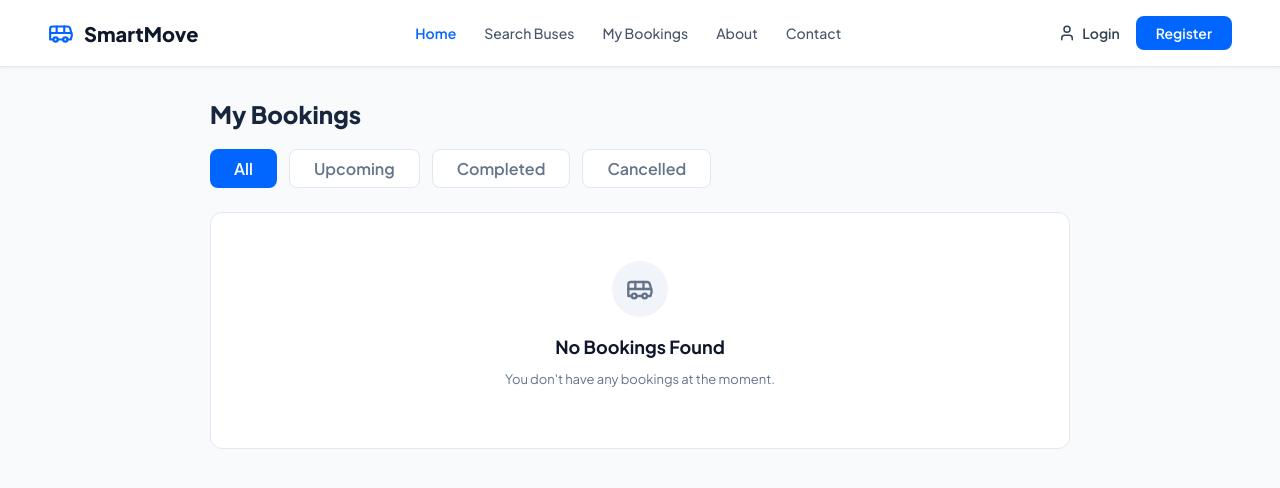
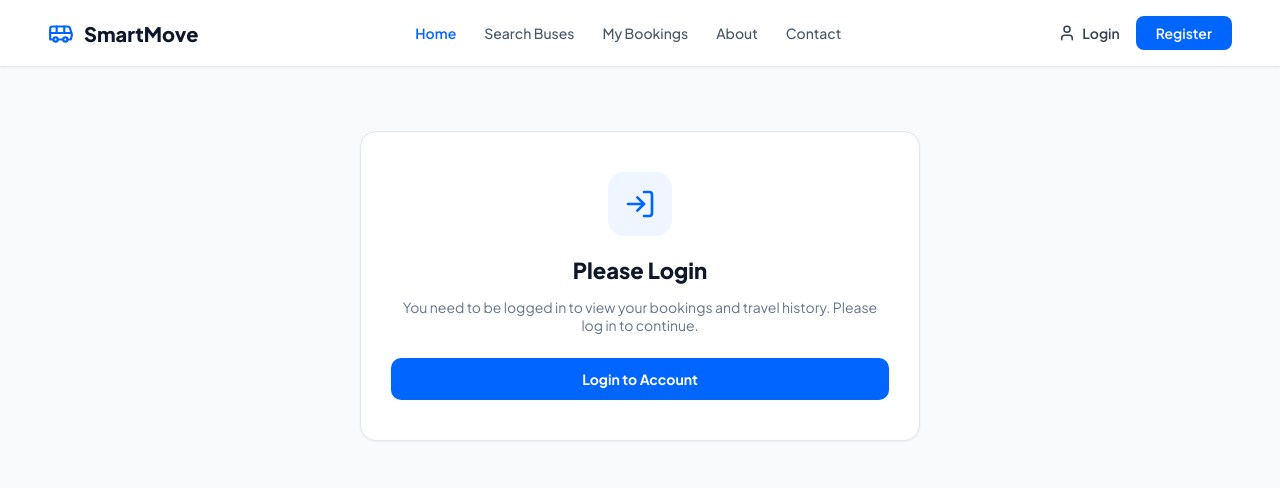
Before and after one commit to ThidasDinujaya/smart-move, a React (Vite) app in the folder frontend/: page /my-bookings in a window 1280 px wide. Shown: the top 488 px of the page. Built offline with nearby package versions, Linux system fonts and the light colour scheme.

Commit message:
Update MyBookings.jsx file

```diff
--- a/frontend/src/pages/customer/MyBookings.jsx
+++ b/frontend/src/pages/customer/MyBookings.jsx
@@ -1,12 +1,77 @@
-import React, { useState } from 'react';
+import React, { useState, useEffect } from 'react';
+import { useNavigate } from 'react-router-dom';
 import CustomerNavbar from '../../components/CustomerNavbar';
-import { Bus } from 'lucide-react';
+import { Bus, LogIn } from 'lucide-react';
 
 const MyBookings = () => {
+  const navigate = useNavigate();
+  const [user, setUser] = useState(null);
+  const [loading, setLoading] = useState(true);
   const [filter, setFilter] = useState('All');
+  const [bookings, setBookings] = useState([]);
 
-  // Dynamic state initialized empty, ready for API/Backend fetching
-  const [bookings, setBookings] = useState([]);
+  useEffect(() => {
+    // 1. Check if user is logged in (localStorage haraha pariksha kirima)
+    const loggedInUser = localStorage.getItem("smartMoveUser");
+    if (loggedInUser) {
+      const parsedUser = JSON.parse(loggedInUser);
+      setUser(parsedUser);
+      fetchUserBookings(parsedUser.id);
+    } else {
+      setUser(null);
+      setLoading(false);
+    }
+  }, []);
+
+  const fetchUserBookings = async (userId) => {
+    try {
+      // Backend / Database eken data fetch karana thana (Dynamic API call)
+      // const response = await fetch(`/api/bookings?userId=${userId}`);
+      // const data = await response.json();
+
+      setBookings([]); // Hardcoded data nathuwa empty array eka thaba athi
+    } catch (error) {
+      console.error("Error fetching bookings:", error);
+    } finally {
+      setLoading(false);
+    }
+  };
+
+  // User login vī nathnam pennana Please Login view eka
+  if (!user && !loading) {
+    return (
+      <div style={{ backgroundColor: '#f8fafc', minHeight: '100vh' }}>
+        <CustomerNavbar />
+        <div style={{ maxWidth: '600px', margin: '64px auto', padding: '0 20px', textAlign: 'center' }}>
+          <div style={{ backgroundColor: 'white', padding: '40px 30px', borderRadius: '16px', border: '1px solid #e2e8f0', boxShadow: '0 1px 3px rgba(0,0,0,0.05)' }}>
+            <div style={{ backgroundColor: '#eff6ff', width: '64px', height: '64px', borderRadius: '16px', display: 'flex', alignItems: 'center', justifyContent: 'center', margin: '0 auto 20px auto', color: '#0066ff' }}>
+              <LogIn size={32} />
+            </div>
+            <h2 style={{ fontSize: '22px', fontWeight: '800', color: '#0f172a', marginBottom: '8px' }}>Please Login</h2>
+            <p style={{ fontSize: '14px', color: '#64748b', marginBottom: '24px' }}>
+              You need to be logged in to view your bookings and travel history. Please log in to continue.
+            </p>
+            <button
+              onClick={() => navigate('/login')}
+              style={{
+                backgroundColor: '#0066ff',
+                color: 'white',
+                border: 'none',
+                padding: '12px 24px',
+                borderRadius: '10px',
+                fontWeight: '700',
+                fontSize: '14px',
+                cursor: 'pointer',
+                width: '100%'
+              }}
+            >
+              Login to Account
+            </button>
+          </div>
+        </div>
+      </div>
+    );
+  }
 
   const filteredBookings = filter === 'All'
     ? bookings
@@ -17,7 +82,7 @@ const MyBookings = () => {
       <CustomerNavbar />
 
       <div style={{ maxWidth: '900px', margin: '32px auto', padding: '0 20px' }}>
-        <h2 style={{ fontSize: '24px', fontWeight: '800', marginBottom: '20px' }}>My Bookings</h2>
+        <h2 style={{ fontSize: '24px', fontWeight: '800', marginBottom: '20px', color: '#0f172a' }}>My Bookings</h2>
 
         {/* Category Filters */}
         <div style={{ display: 'flex', gap: '12px', marginBottom: '24px' }}>
@@ -40,7 +105,9 @@ const MyBookings = () => {
         </div>
 
         {/* Bookings List or Empty State */}
-        {filteredBookings.length > 0 ? (
+        {loading ? (
+          <div style={{ textAlign: 'center', padding: '40px', color: '#64748b' }}>Loading your bookings...</div>
+        ) : filteredBookings.length > 0 ? (
           <div style={{ display: 'flex', flexDirection: 'column', gap: '16px' }}>
             {filteredBookings.map((b) => (
               <div key={b.id} style={{
```
